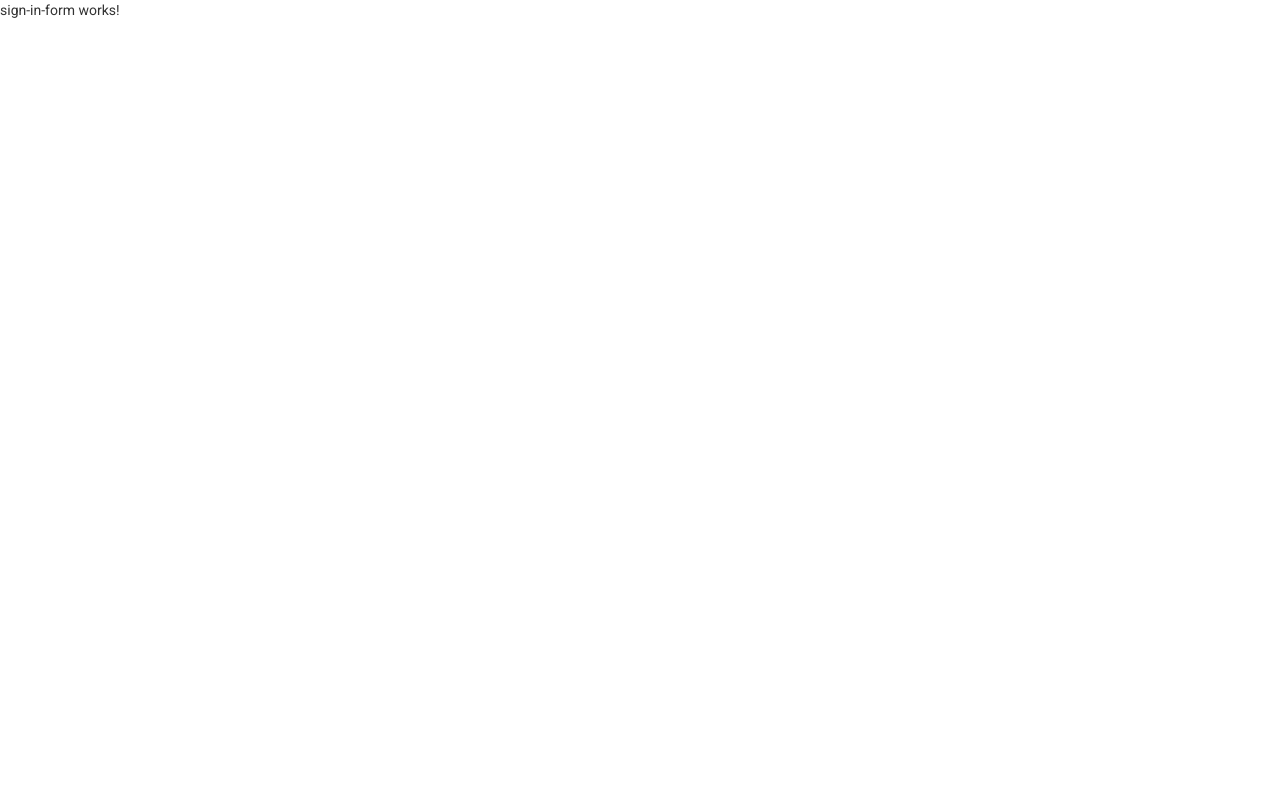
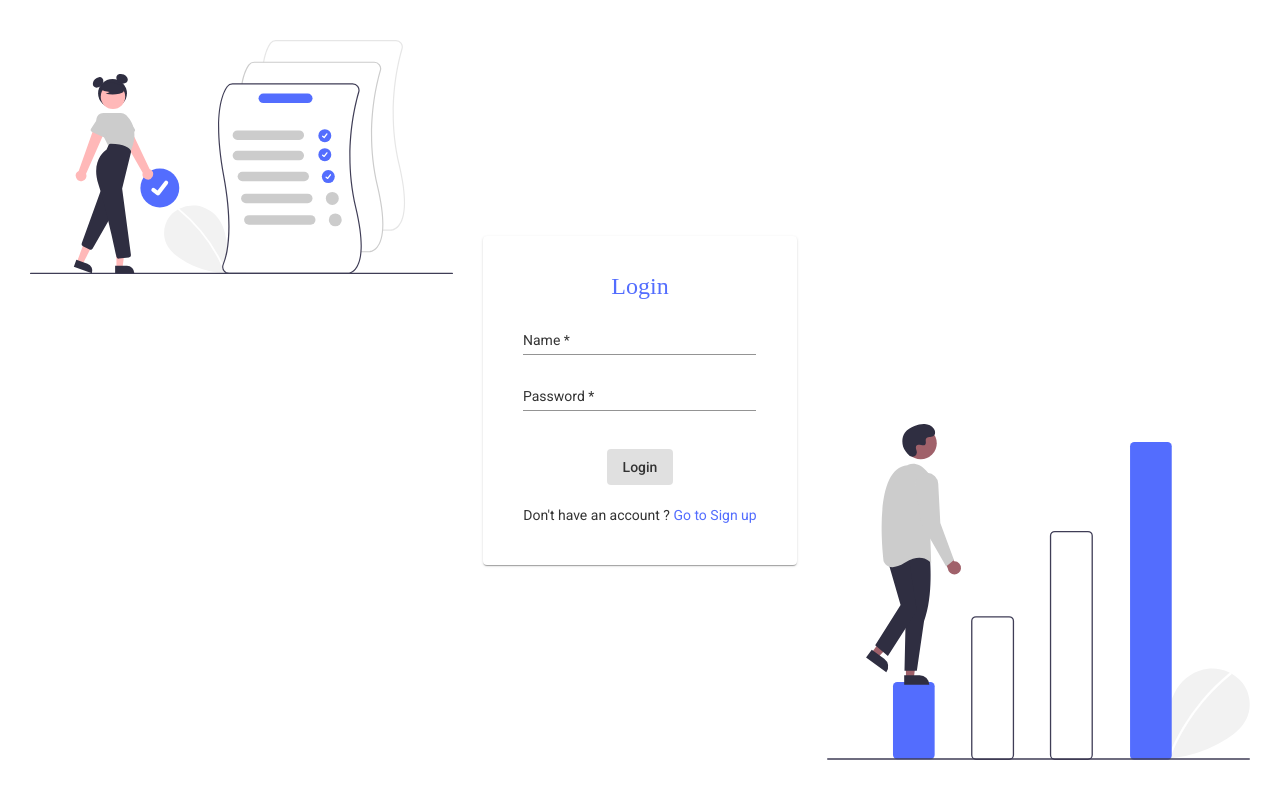
Before and after one commit to GigaGeekKPI/Andersen-intern, an Angular app in the folder Angular/antodo/: page /auth/sign-in in a window 1280 px wide. Built offline with nearby package versions, Linux system fonts and the light colour scheme; a web font is replaced by a local one.

Commit message:
add: sign in form

```diff
--- a/Angular/antodo/src/app/auth/auth.service.ts
+++ b/Angular/antodo/src/app/auth/auth.service.ts
@@ -15,4 +15,10 @@ export class AuthService {
     const url = `${environment.baseURL}/auth/signup`;
     return this.http.post<User>(url, user);
   }
+
+  signIn(user: User): Observable<User> {
+    const url = `${environment.baseURL}/auth/signin`;
+    console.log('Signed In with', user.username)
+    return this.http.post<User>(url, user);
+  }
 }
--- a/Angular/antodo/src/app/auth/sign-in/sign-in.component.css
+++ b/Angular/antodo/src/app/auth/sign-in/sign-in.component.css
@@ -0,0 +1 @@
+@import '../sign-up/sign-up.component.css';
--- a/Angular/antodo/src/app/auth/sign-in/sign-in.component.html
+++ b/Angular/antodo/src/app/auth/sign-in/sign-in.component.html
@@ -1 +1,33 @@
-<p>sign-in-form works!</p>
+<div class="container">
+    <img src="../../../assets/img/undraw_To_do_list_re_9nt7.svg" alt="Get things done">
+    <mat-card>
+        <mat-card-title>Login</mat-card-title>
+        <form novalidate [formGroup]="signInForm">
+            <mat-form-field>
+                <mat-label>Name</mat-label>
+                <input matInput type="text" formControlName='name'>
+                <mat-error *ngIf='name.invalid && name.touched'>
+                    <mat-error *ngIf='name.errors.required'>This field is required</mat-error>
+                    <mat-error *ngIf='name.errors.maxlength'>Field length must be less than 12 characters</mat-error>
+                </mat-error>
+            </mat-form-field>
+
+            <mat-form-field>
+                <mat-label>Password</mat-label>
+                <input matInput type="password" formControlName='password'>
+                <mat-error *ngIf='password.invalid && password.touched'>
+                    <mat-error *ngIf='password.errors.required'>This field is required</mat-error>
+                    <mat-error *ngIf='password.errors.minlength'>Field length must be more than 8 characters</mat-error>
+                    <mat-error *ngIf='password.errors.maxlength'>Field length must be less than 20 characters
+                    </mat-error>
+                    <mat-error *ngIf='password.errors.pattern'>There must be at least 1 letter in uppercase and 1 number
+                    </mat-error>
+                </mat-error>
+            </mat-form-field>
+
+            <button mat-raised-button [disabled]="!signInForm.valid" (click)='onSubmit()'>Login</button>
+        </form>
+        <p>Don't have an account ? <a routerLink='../sign-up'>Go to Sign up</a></p>
+    </mat-card>
+    <img src="../../../assets/img/undraw_stepping_up_g6oo.svg" alt="Work for your objective">
+</div>
--- a/Angular/antodo/src/app/auth/sign-in/sign-in.component.ts
+++ b/Angular/antodo/src/app/auth/sign-in/sign-in.component.ts
@@ -1,4 +1,10 @@
 import { Component, OnInit } from '@angular/core';
+import { FormBuilder, FormGroup, Validators } from '@angular/forms';
+import { Router } from '@angular/router';
+import { Subject } from 'rxjs';
+import { takeUntil } from 'rxjs/operators';
+import { AuthService } from '../auth.service';
+import { User } from '../user';
 
 @Component({
   selector: 'app-sign-in',
@@ -6,10 +12,52 @@ import { Component, OnInit } from '@angular/core';
   styleUrls: ['./sign-in.component.css']
 })
 export class SignInComponent implements OnInit {
+  signInForm: FormGroup;
 
-  constructor() { }
+  get name() {
+    return this.signInForm.get('name');
+  }
+  get password() {
+    return this.signInForm.get('password');
+  }
+
+  private destroy$: Subject<void> = new Subject<void>();
+
+  constructor(
+    private fb: FormBuilder,
+    private authService: AuthService,
+    private router: Router
+  ) { }
 
   ngOnInit(): void {
+    this.initForm();
+  }
+
+  ngOnDestroy() {
+    this.destroy$.next();
+    this.destroy$.complete();
+  }
+
+  initForm() {
+    this.signInForm = this.fb.group({
+      name: ['', [
+        Validators.required
+      ]],
+      password: ['',
+        Validators.required
+      ]
+    });
+  }
+
+  onSubmit() {
+    const user: User = {
+      username: this.name.value,
+      password: this.password.value
+    };
+
+    this.authService.signIn(user)
+      .pipe(takeUntil(this.destroy$))
+      .subscribe(() => this.router.navigate(['sign-up']));
   }
 
 }
--- a/Angular/antodo/src/app/auth/sign-up/sign-up.component.ts
+++ b/Angular/antodo/src/app/auth/sign-up/sign-up.component.ts
@@ -29,7 +29,7 @@ export class SignUpComponent implements OnInit, OnDestroy {
 
   constructor(
     private fb: FormBuilder,
-    private signUpService: AuthService,
+    private authService: AuthService,
     private router: Router
   ) { }
 
@@ -66,7 +66,7 @@ export class SignUpComponent implements OnInit, OnDestroy {
       password: this.password.value
     };
 
-    this.signUpService.signUp(user)
+    this.authService.signUp(user)
       .pipe(takeUntil(this.destroy$))
       .subscribe(() => this.router.navigate(['sign-in']));
   }
```
